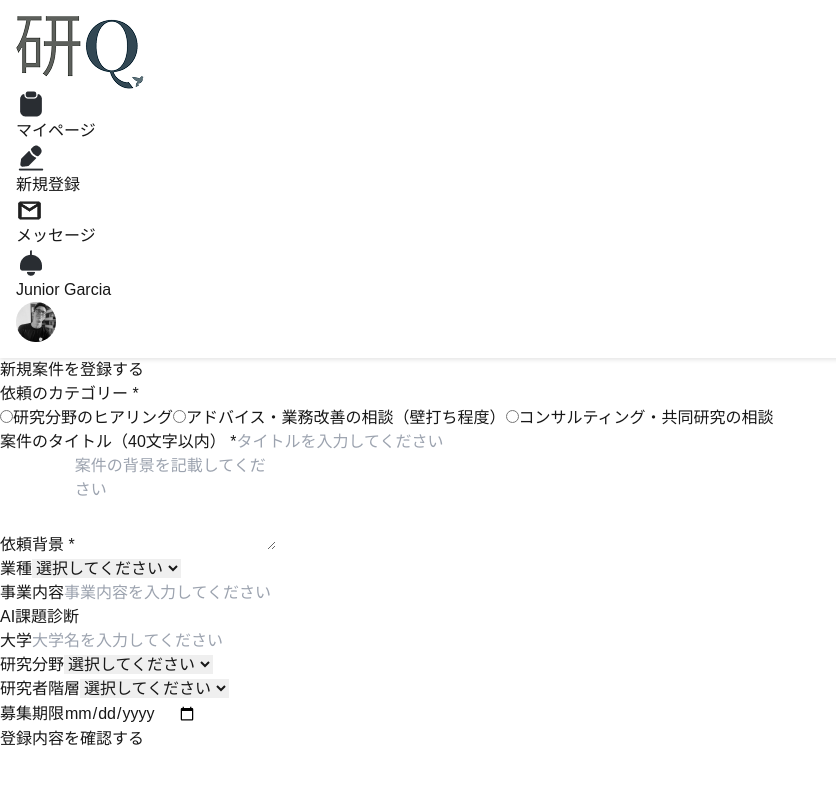
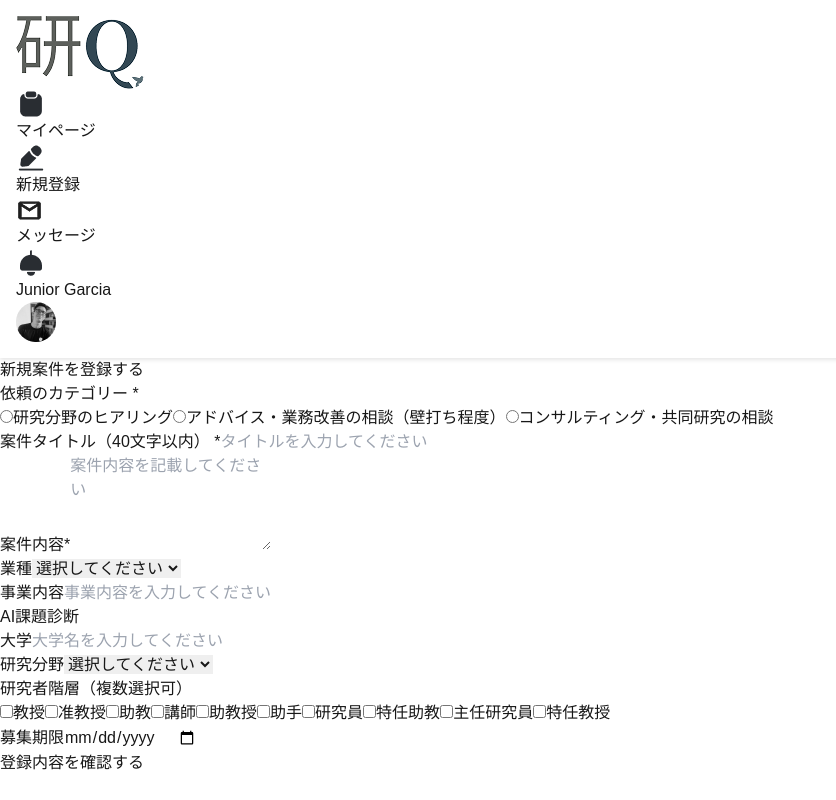
Before and after one commit to enakamizo/kenQ-app-frontend, a Next.js app: page /register in a window 1280 px wide. Shown: the whole page, without its empty margins (0-836 px from the left). Built offline with nearby package versions, Linux system fonts and the light colour scheme.

Commit message:
研究者の階層の複数選択化

```diff
--- a/src/components/RequestForm.tsx
+++ b/src/components/RequestForm.tsx
@@ -140,7 +140,7 @@ export default function RequestForm({ onSubmit }: RequestFormProps) {
 
       {/* 案件のタイトル */}
       <div>
-        <label className="block text-sm font-medium mb-1">案件のタイトル（40文字以内） <span className="text-red-500">*</span></label>
+        <label className="block text-sm font-medium mb-1">案件タイトル（40文字以内） <span className="text-red-500">*</span></label>
         <input
           type="text"
           name="title"
@@ -154,12 +154,12 @@ export default function RequestForm({ onSubmit }: RequestFormProps) {
 
       {/* 依頼背景 */}
       <div>
-        <label className="block text-sm font-medium mb-1">依頼背景 <span className="text-red-500">*</span></label>
+        <label className="block text-sm font-medium mb-1">案件内容<span className="text-red-500">*</span></label>
         <textarea
           name="background"
           value={localFormData.background}
           onChange={handleChange}
-          placeholder="案件の背景を記載してください"
+          placeholder="案件内容を記載してください"
           className="w-full p-2 border border-gray-300 rounded-lg"
           rows={4}
         />
@@ -269,25 +269,30 @@ export default function RequestForm({ onSubmit }: RequestFormProps) {
 
       {/* 研究者階層 */}
       <div>
-        <label className="block text-sm font-medium mb-1">研究者階層</label>
-        <select
-          name="researcherLevel"
-          value={localFormData.researcherLevel}
-          onChange={handleChange}
-          className="w-full p-2 border border-gray-300 rounded-lg"
-        >
-          <option value="">選択してください</option>
-          <option value="教授">教授</option>
-          <option value="准教授">准教授</option>
-          <option value="助教">助教</option>
-          <option value="講師">講師</option>
-          <option value="助教授">助教授</option>
-          <option value="助手">助手</option>
-          <option value="研究員">研究員</option>
-          <option value="特任助教">特任助教</option>
-          <option value="主任研究員">主任研究員</option>
-          <option value="特任教授">特任教授</option>
-        </select>
+        <label className="block text-sm font-medium mb-1">研究者階層（複数選択可）</label>
+        <div className="space-y-1">
+          {["教授", "准教授", "助教", "講師", "助教授", "助手", "研究員", "特任助教", "主任研究員", "特任教授"].map(level => (
+            <label key={level} className="flex items-center space-x-2">
+              <input
+                type="checkbox"
+                name="researcherLevel"
+                value={level}
+                checked={localFormData.researcherLevel.includes(level)}
+                onChange={(e) => {
+                  const value = e.target.value;
+                  const isChecked = e.target.checked;
+                  const updatedLevels = isChecked
+                    ? [...localFormData.researcherLevel, value]
+                    : localFormData.researcherLevel.filter(item => item !== value);
+
+                  setLocalFormData(prev => ({ ...prev, researcherLevel: updatedLevels }));
+                  setFormData(prev => ({ ...prev, researcherLevel: updatedLevels }));
+                }}
+              />
+              <span>{level}</span>
+            </label>
+          ))}
+        </div>
       </div>
 
       {/* 募集期限 */}
--- a/src/context/FormContext.tsx
+++ b/src/context/FormContext.tsx
@@ -11,7 +11,7 @@ type FormDataType = {
   businessDescription: string; // ← 追加
   university: string; // ← 追加
   researchField: string;
-  researcherLevel: string;
+  researcherLevel: string[];
   deadline: string;
 };
 
@@ -33,7 +33,7 @@ export function FormProvider({ children }: { children: ReactNode }) {
     businessDescription: "",  // ✅ 追加
     university: "",           // ✅ 追加
     researchField: "",
-    researcherLevel: "",
+    researcherLevel: [],
     deadline: "",
   });
 
```
Also changed, not shown: src/components/ConfirmForm.tsx (+12 -5 lines), src/components/ProjectDetails.tsx (+10 -4 lines).
